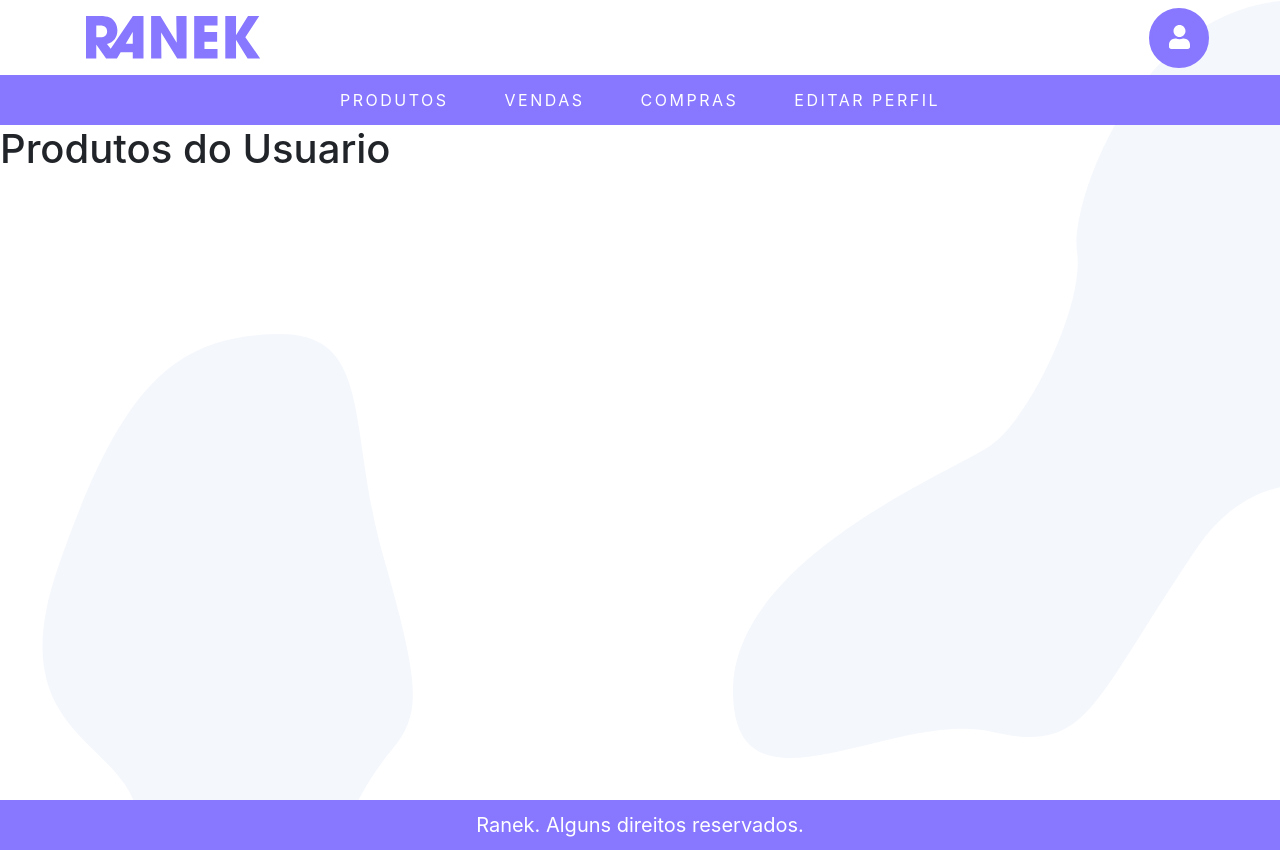
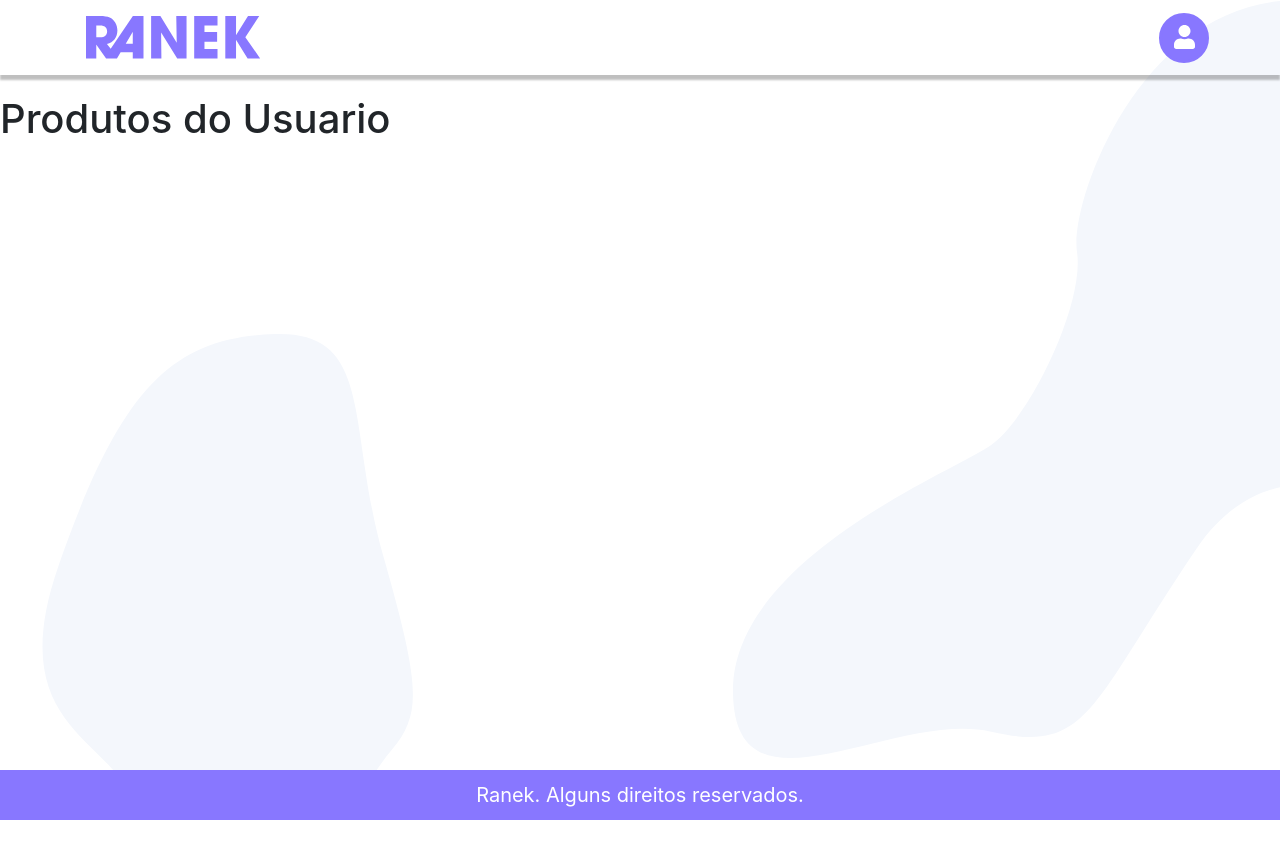
Before and after one commit to EdsonYogi/Ranek, a Vue app: page /usuario in a window 1280 px wide. After the commit the page ends 820 px from the top, so only its background shows below. Built offline with nearby package versions, Linux system fonts and the light colour scheme.

Commit message:
modificado o menu do usuario

```diff
--- a/src/components/TheHeader.vue
+++ b/src/components/TheHeader.vue
@@ -9,29 +9,30 @@
             </router-link>
           </li>
           <div class="row">
-            <li class="nav-item">
-              <router-link
-                class="logado btn btn-ranek btn-lg"
-                v-if="$store.state.login"
-                to="/usuario"
-                ><font-awesome-icon icon="user" /> {{ nome }}</router-link
-              >
-              <router-link
-                class="login btn btn-ranek btn-lg"
-                v-else
-                to="/login"
-                tag="button"
-                ><font-awesome-icon icon="user"
-              /></router-link>
-            </li>
-            <li class="ml-2" v-if="$store.state.login">
-              <button
-                class="deslogar btn btn-ranek btn-lg"
-                @click="deslogarUsuario"
-              >
-                <font-awesome-icon icon="sign-out-alt" />
-              </button>
-            </li>
+            <b-dropdown split text="Menu" class="m-md-2" to="/usuario" v-if="$store.state.login">
+              <b-dropdown-item>
+                <router-link :to="{ name: 'usuario' }">Produtos</router-link>
+              </b-dropdown-item>
+              <b-dropdown-item>
+                <router-link :to="{ name: 'venda' }">Vendas</router-link>
+              </b-dropdown-item>
+              <b-dropdown-item>
+                <router-link :to="{ name: 'compra' }">Compras</router-link>
+              </b-dropdown-item>
+              <b-dropdown-item>
+                <router-link :to="{ name: 'editar' }">Editar Perfil</router-link>
+              </b-dropdown-item>
+              <b-dropdown-divider></b-dropdown-divider>
+              <b-dropdown-item @click="deslogarUsuario">
+                <div class="deslogar">
+                  <span>Logout</span>
+                  <font-awesome-icon icon="sign-out-alt" />
+                </div>
+              </b-dropdown-item>
+            </b-dropdown>
+            <router-link class="login btn btn-ranek btn-lg" v-else to="/login" tag="button">
+              <font-awesome-icon icon="user" />
+            </router-link>
           </div>
         </ul>
       </div>
@@ -80,21 +81,32 @@ nav {
 .login {
   font-size: 1.5em;
   text-transform: uppercase;
-  width: 60px;
-  height: 60px;
+  width: 50px;
+  height: 50px;
   padding: 0;
   border-radius: 50%;
+}
+
+#__BVID__17__BV_button_ > input[to="/usuario"] {
+  margin: 0;
 }
 
 .logado {
   display: flex;
   align-items: center;
   justify-content: center;
-  font-size: 1.5em;
   width: 175px;
-  height: 50px;
+  height: 40px;
   padding: 0;
   border-radius: 5px;
+}
+
+.logado span {
+  font-size: 1em;
+}
+
+.logado svg {
+  font-size: 1.25em;
 }
 
 .logado svg {
@@ -102,6 +114,9 @@ nav {
 }
 
 .deslogar {
-  height: 50px;
+  color: #87f;
+}
+.deslogar svg {
+  margin-left: 10px;
 }
 </style>
--- a/src/views/Usuario/Usuario.vue
+++ b/src/views/Usuario/Usuario.vue
@@ -1,24 +1,14 @@
 <template>
-  <div class="usuario">
-    <b-navbar toggleable="lg" type="dark">
-      <b-navbar-toggle class="ml-auto" target="menu-usuario">
-        <font-awesome-icon icon="bars" />
-      </b-navbar-toggle>
-      <b-collapse class="justify-content-center" id="menu-usuario" is-nav>
-        <b-navbar-nav>
-          <b-nav-item :to="{ name: 'usuario' }">Produtos</b-nav-item>
-          <b-nav-item :to="{ name: 'venda' }">Vendas</b-nav-item>
-          <b-nav-item :to="{ name: 'compra' }">Compras</b-nav-item>
-          <b-nav-item :to="{ name: 'editar' }">Editar Perfil</b-nav-item>
-        </b-navbar-nav>
-      </b-collapse>
-    </b-navbar>
+  <section class="usuario">
+    <div class="menu-usuario">
+      <div class="row"></div>
+    </div>
     <div class="pagina">
       <transition mode="out-in">
         <router-view></router-view>
       </transition>
     </div>
-  </div>
+  </section>
 </template>
 
 <script>
@@ -28,33 +18,16 @@ export default {
 </script>
 
 <style scoped>
-.usuario nav {
-  width: 100%;
-  height: 50px;
-  padding: 0;
-  background-color: #87f;
+.menu-usuario {
+  margin: 10px 30px;
+}
+.menu-usuario ul {
+  padding: 5px 10px;
 }
 
-.usuario nav button {
-  border: 1px solid white;
-  color: white;
-  font-size: 1.5em;
-  margin: 7px 20px 7px 0;
-}
-
-#menu-usuario {
-  background-color: #87f;
-}
-
-#menu-usuario li {
-  text-align: right;
-  margin: 0 20px;
-}
-
-#menu-usuario a {
-  color: white;
-  text-transform: uppercase;
-  letter-spacing: 2.5px;
+.menu-usuario ul li {
+  margin: 5px 0;
+  padding: 0;
 }
 
 .pagina {
```
